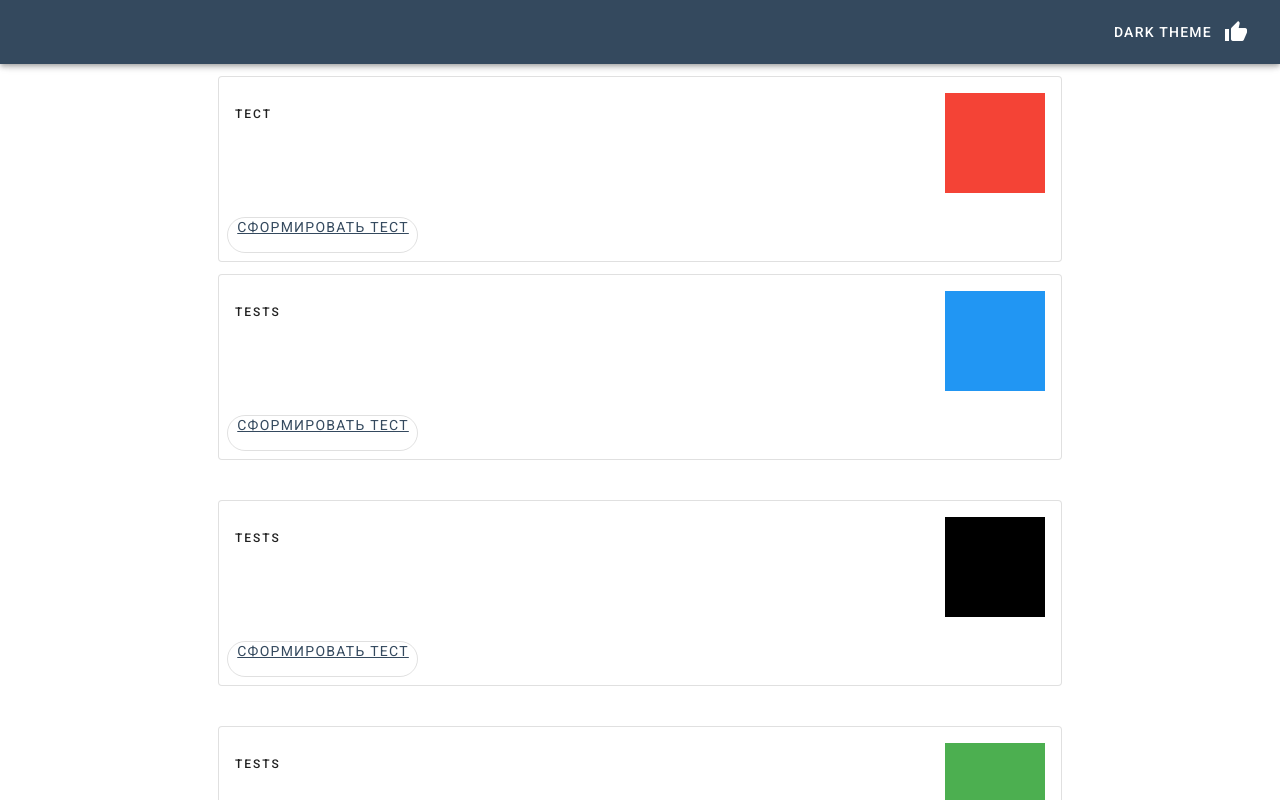
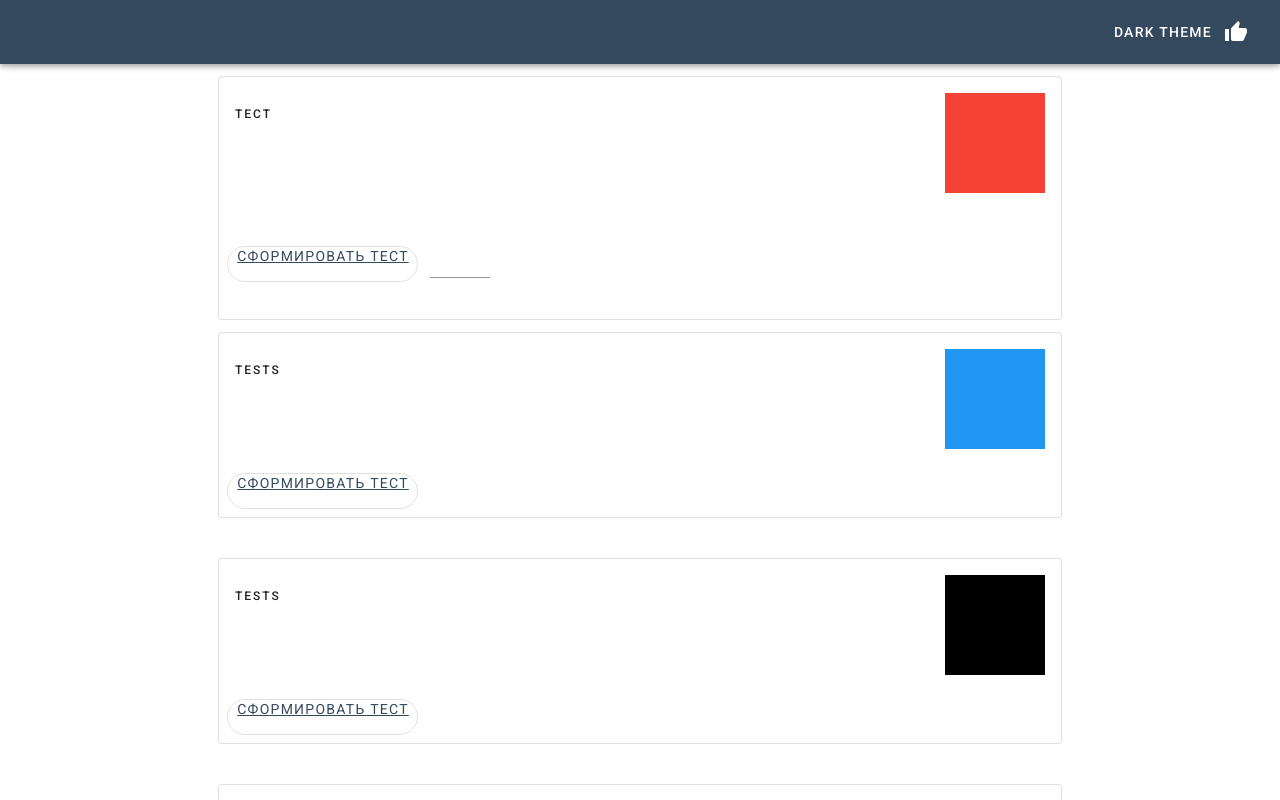
Before and after one commit to zehoks/Project_Group1_Tests, a Vue app in the folder frontend/: page / in a window 1280 px wide. Shown: the top 800 px of the page. Built offline with nearby package versions, Linux system fonts and the light colour scheme; no server answers.

Commit message:
feat:numberValue

```diff
--- a/frontend/src/views/Theme.vue
+++ b/frontend/src/views/Theme.vue
@@ -25,6 +25,16 @@
 						</p>
 					</div>
 				</v-btn>
+				<v-col cols="6">
+					<v-text-field
+						v-model="numberValue"
+						min="1"
+						max="40"
+						style="width: 60px"
+						single-line
+						type="number"
+					/>
+				</v-col>
 			</v-card-actions>
 		</v-card>
 
@@ -134,11 +144,16 @@
 
 export default {
 	data() {
+		//var x = +document.getElementById('numberValue').textContent //string to Number;
+		//const t = 3
 		return {
 			menu1: [],
 			menu2: [],
 			menu3: [],
 			menu4: [],
+			//cou: 1,
+			//t: [2],
+			x: +document.getElementById('numberValue'),
 		}
 	},
 	async created() {
@@ -146,7 +161,7 @@ export default {
 	},
 	methods: {
 		async init() {
-			const res1 = await this.$axios.get('/theme/1')
+			const res1 = await this.$axios.get(`/theme/${this.x}`)
 			this.menu1 = res1.data
 			const res2 = await this.$axios.get('/theme/2')
 			this.menu2 = res2.data
```
